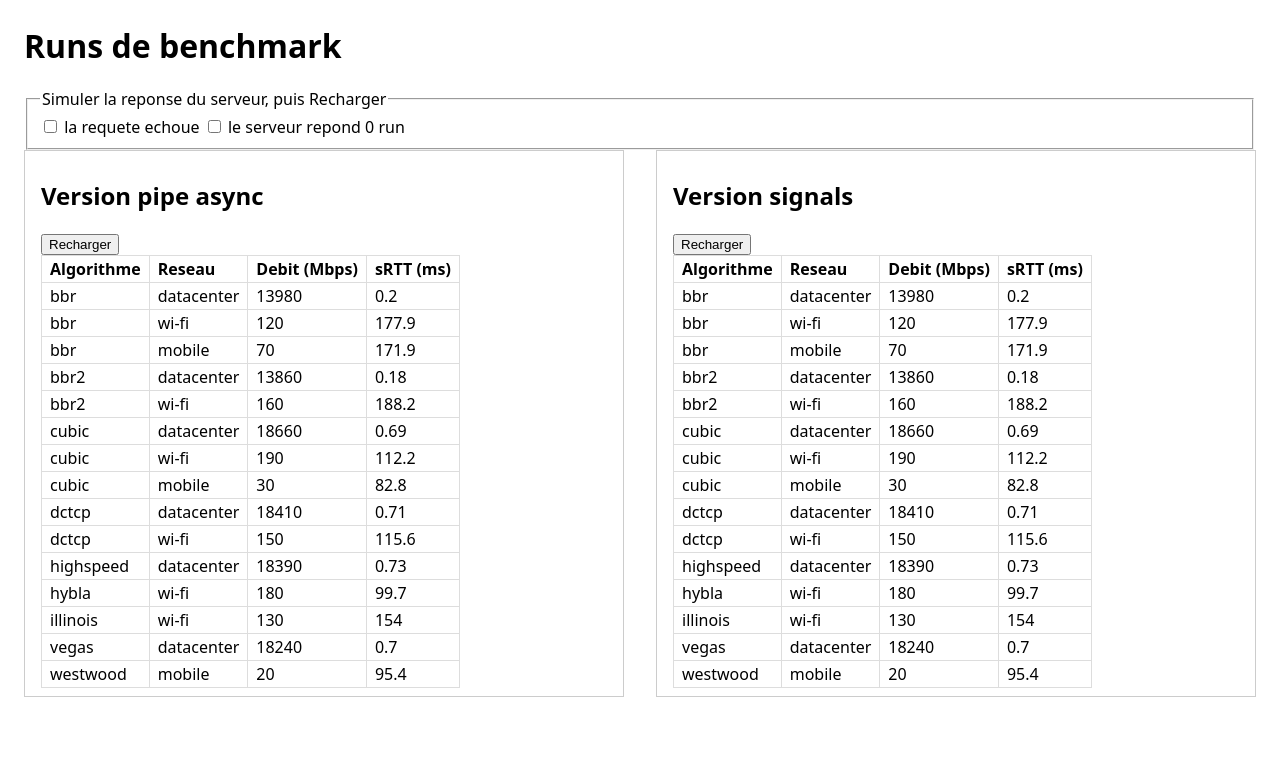
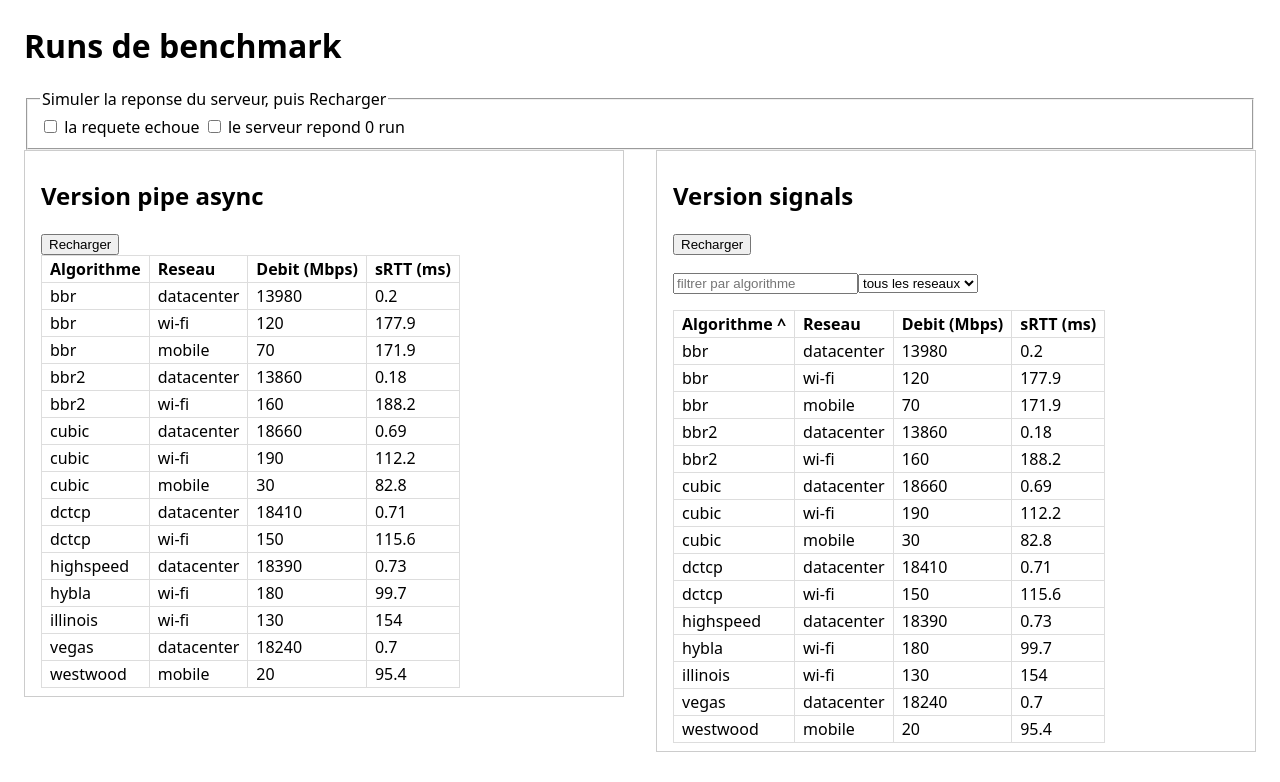
Before and after one commit to sofianealhoz/Dynamic_CCA_Selection, an Angular app in the folder web-angular/: page /runs in a window 1280 px wide. Shown: the top 782 px of the page. Built offline with nearby package versions, Linux system fonts and the light colour scheme.

Commit message:
Filter and sort runs with derived state

```diff
--- a/web-angular/src/app/benchmarks/runs-signals.ts
+++ b/web-angular/src/app/benchmarks/runs-signals.ts
@@ -1,15 +1,18 @@
-import { Component, DestroyRef, inject, signal } from '@angular/core';
+import { Component, computed, DestroyRef, inject, signal } from '@angular/core';
 import { takeUntilDestroyed } from '@angular/core/rxjs-interop';
 import { Router } from '@angular/router';
 
 import { BenchmarkService } from './benchmark.service';
-import { BenchmarkRun } from './benchmark.model';
-import { RunsTable } from './runs-table';
+import { BenchmarkRun, NetworkType } from './benchmark.model';
+import { RunsTable, SortKey } from './runs-table';
 
 /**
  * Version 2 : l'etat vit dans le composant, dans des signals.
  * Un signal est une valeur lue avec (), et toute vue qui la lit se remet a jour
  * quand elle change. Equivalent exact de ref() en Vue et de useState en React.
+ *
+ * Brique 5 : etat STOCKE (la source + les choix de l'utilisateur)
+ * vs etat DERIVE (la liste affichee), jamais stocke, toujours recalcule.
  */
 @Component({
   selector: 'runs-signals',
@@ -18,33 +21,95 @@ import { RunsTable } from './runs-table';
     <h2>Version signals</h2>
     <button (click)="load()">Recharger</button>
 
+    <p>
+      <input
+        placeholder="filtrer par algorithme"
+        [value]="ccaFilter()"
+        (input)="ccaFilter.set($any($event.target).value)"
+      />
+      <select [value]="networkFilter()" (change)="networkFilter.set($any($event.target).value)">
+        <option value="all">tous les reseaux</option>
+        <option value="datacenter">datacenter</option>
+        <option value="wi-fi">wi-fi</option>
+        <option value="mobile">mobile</option>
+      </select>
+    </p>
+
     @if (loading()) {
       <p>Chargement des runs...</p>
     } @else if (error()) {
       <p class="error">{{ error() }} <button (click)="load()">Reessayer</button></p>
     } @else if (runs().length === 0) {
-      <p>Aucun run pour ce filtre.</p>
+      <p>Aucun run enregistre.</p>
+    } @else if (visibleRuns().length === 0) {
+      <p>Aucun run ne correspond au filtre. <button (click)="resetFilters()">Reinitialiser</button></p>
     } @else {
-      <runs-table [runs]="runs()" (select)="openDetail($event)" />
+      <runs-table
+        [runs]="visibleRuns()"
+        [sortKey]="sortKey()"
+        [sortDir]="sortDir()"
+        (select)="openDetail($event)"
+        (sortBy)="toggleSort($event)"
+      />
     }
   `,
 })
 export class RunsSignals {
   private readonly benchmarks = inject(BenchmarkService);
   private readonly destroyRef = inject(DestroyRef);
+  private readonly router = inject(Router);
 
+  // ---- Etat STOCKE : rien de tout cela ne peut etre recalcule.
   readonly loading = signal(true);
   readonly error = signal<string | null>(null);
-  private readonly router = inject(Router);
+  readonly runs = signal<BenchmarkRun[]>([]);
+  readonly ccaFilter = signal('');
+  readonly networkFilter = signal<NetworkType | 'all'>('all');
+  readonly sortKey = signal<SortKey>('cca');
+  readonly sortDir = signal<'asc' | 'desc'>('asc');
 
-  readonly runs = signal<BenchmarkRun[]>([]);
+  // ---- Etat DERIVE : une fonction des signaux ci-dessus.
+  // computed relit ses dependances tout seul ; aucune liste a declarer
+  // (difference avec useMemo en React), et impossible d'oublier de recalculer.
+  readonly visibleRuns = computed(() => {
+    const needle = this.ccaFilter().trim().toLowerCase();
+    const network = this.networkFilter();
+    const key = this.sortKey();
+    const direction = this.sortDir() === 'asc' ? 1 : -1;
+
+    return this.runs()
+      .filter((run) => run.cca.toLowerCase().includes(needle))
+      .filter((run) => network === 'all' || run.network === network)
+      // sort() modifie le tableau en place : trier runs() directement corromprait
+      // la source. filter() a deja renvoye une copie, donc ici c'est sans risque.
+      .sort((a, b) => {
+        const left = a[key];
+        const right = b[key];
+        return (left < right ? -1 : left > right ? 1 : 0) * direction;
+      });
+  });
+
+  constructor() {
+    this.load();
+  }
+
+  // Clic sur une colonne : meme colonne = on inverse le sens, autre colonne = on repart croissant.
+  toggleSort(key: SortKey): void {
+    if (this.sortKey() === key) {
+      this.sortDir.update((dir) => (dir === 'asc' ? 'desc' : 'asc'));
+    } else {
+      this.sortKey.set(key);
+      this.sortDir.set('asc');
+    }
+  }
+
+  resetFilters(): void {
+    this.ccaFilter.set('');
+    this.networkFilter.set('all');
+  }
 
   openDetail(run: BenchmarkRun): void {
     this.router.navigate(['/runs', run.id]);
-  }
-
-  constructor() {
-    this.load();
   }
 
   load(): void {
--- a/web-angular/src/app/benchmarks/runs-table.ts
+++ b/web-angular/src/app/benchmarks/runs-table.ts
@@ -1,6 +1,8 @@
 import { Component, input, output } from '@angular/core';
 
 import { BenchmarkRun } from './benchmark.model';
+
+export type SortKey = 'cca' | 'network' | 'throughputMbps' | 'srttMs';
 
 /**
  * Composant de presentation pur : il ne connait ni le service, ni l'origine des runs,
@@ -13,10 +15,14 @@ import { BenchmarkRun } from './benchmark.model';
     <table>
       <thead>
         <tr>
-          <th>Algorithme</th>
-          <th>Reseau</th>
-          <th>Debit (Mbps)</th>
-          <th>sRTT (ms)</th>
+          @for (col of columns; track col.key) {
+            <th (click)="sortBy.emit(col.key)">
+              {{ col.label }}
+              @if (sortKey() === col.key) {
+                <span>{{ sortDir() === 'asc' ? '^' : 'v' }}</span>
+              }
+            </th>
+          }
         </tr>
       </thead>
       <tbody>
@@ -35,6 +41,7 @@ import { BenchmarkRun } from './benchmark.model';
     </table>
   `,
   styles: `
+    th { cursor: pointer; user-select: none; }
     tr { cursor: pointer; }
     tr.selected { background: #eef; font-weight: bold; }
   `,
@@ -47,6 +54,20 @@ export class RunsTable {
   // L'enfant ne decide pas de la selection, il l'affiche.
   readonly selectedId = input<string | null>(null);
 
-  // Sortie : l'enfant signale une intention, il ne modifie rien chez le parent.
+  // Entrees d'affichage du tri : la table AFFICHE l'ordre courant, elle ne le decide pas
+  // et elle ne trie pas elle-meme. Elle recoit deja les lignes dans le bon ordre.
+  readonly sortKey = input<SortKey | null>(null);
+  readonly sortDir = input<'asc' | 'desc'>('asc');
+
+  // Sorties : l'enfant signale une intention, il ne modifie rien chez le parent.
   readonly select = output<BenchmarkRun>();
+  readonly sortBy = output<SortKey>();
+
+  // Constante de presentation, pas un etat : jamais modifiee.
+  readonly columns: { key: SortKey; label: string }[] = [
+    { key: 'cca', label: 'Algorithme' },
+    { key: 'network', label: 'Reseau' },
+    { key: 'throughputMbps', label: 'Debit (Mbps)' },
+    { key: 'srttMs', label: 'sRTT (ms)' },
+  ];
 }
```
